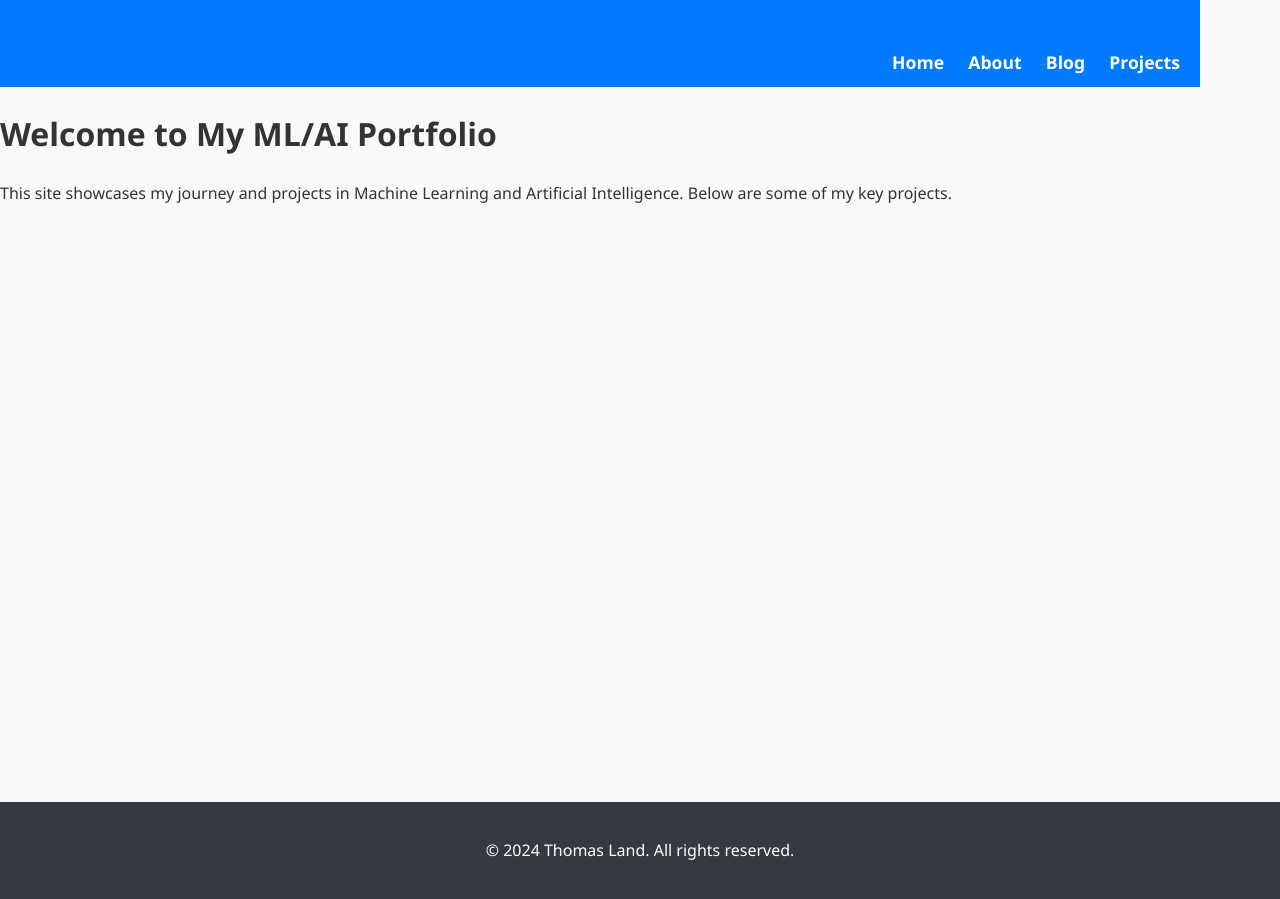
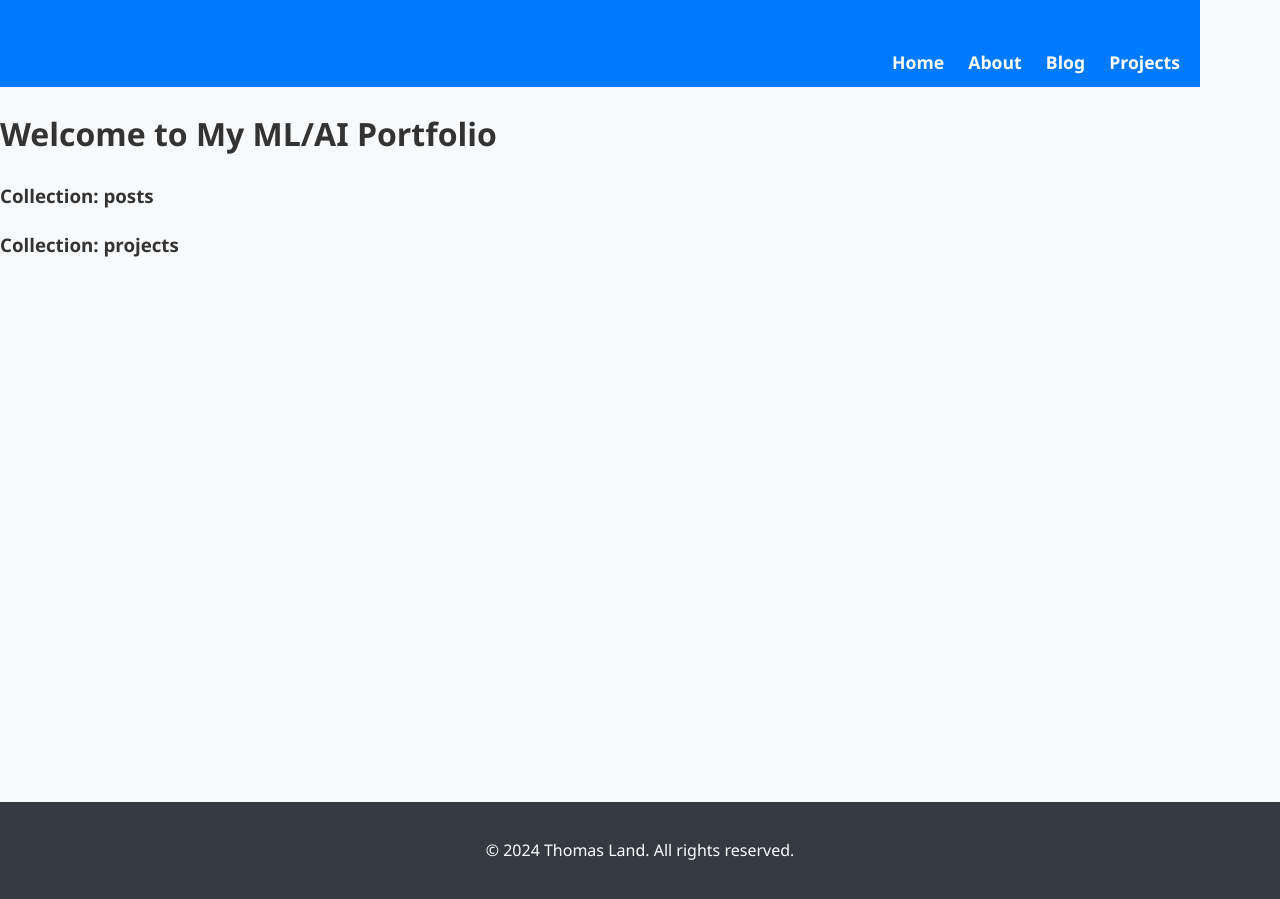
Before and after one commit to ThomasDoesAI/ThomasDoesAI.github.io, a Jekyll site: the page built from projects/index.md, in a window 1280 px wide. Built offline with Jekyll 4.4.1, drawn with Linux system fonts in a browser that asks for light colours.

Commit message:
added temp debug code

```diff
--- a/projects/index.md
+++ b/projects/index.md
@@ -5,7 +5,9 @@ title: Home
 
 # Welcome to My ML/AI Portfolio
 
-This site showcases my journey and projects in Machine Learning and Artificial Intelligence. Below are some of my key projects.
+{% for collection in site.collections %}
+### Collection: {{ collection.label }}
+{% endfor %}
 
 {% for project in site.projects %}
 ## [{{ project.title }}]({{ project.url }})
```
